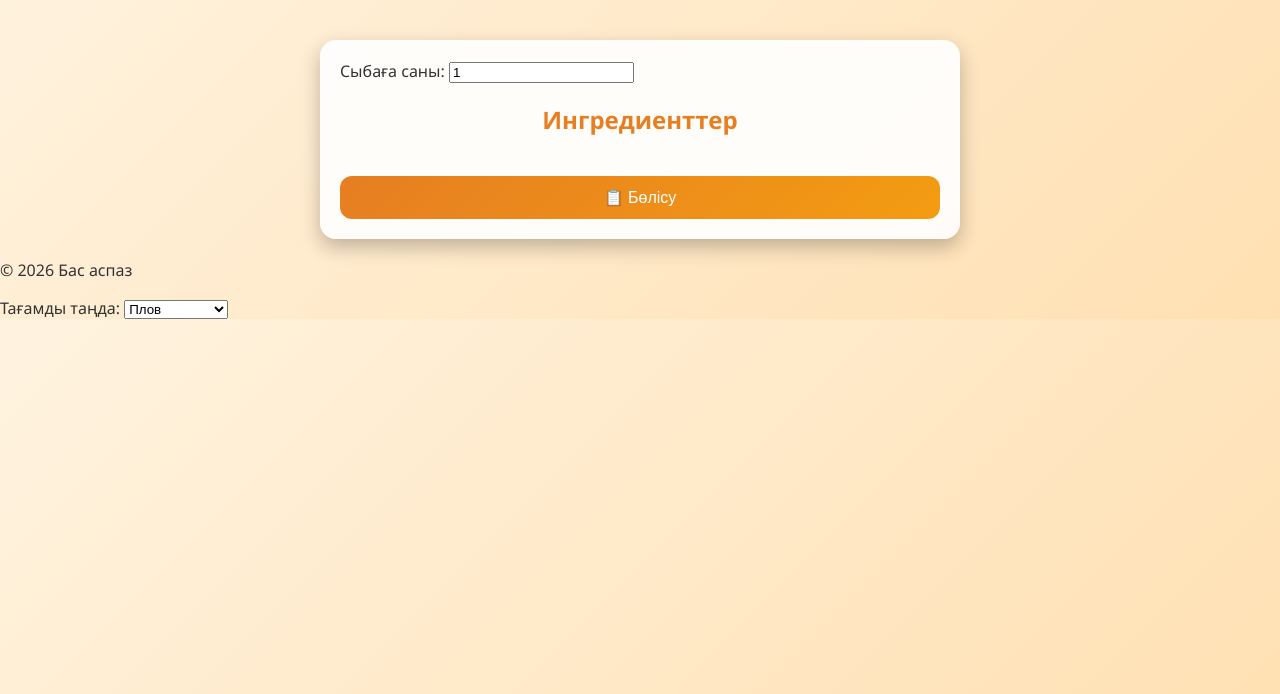
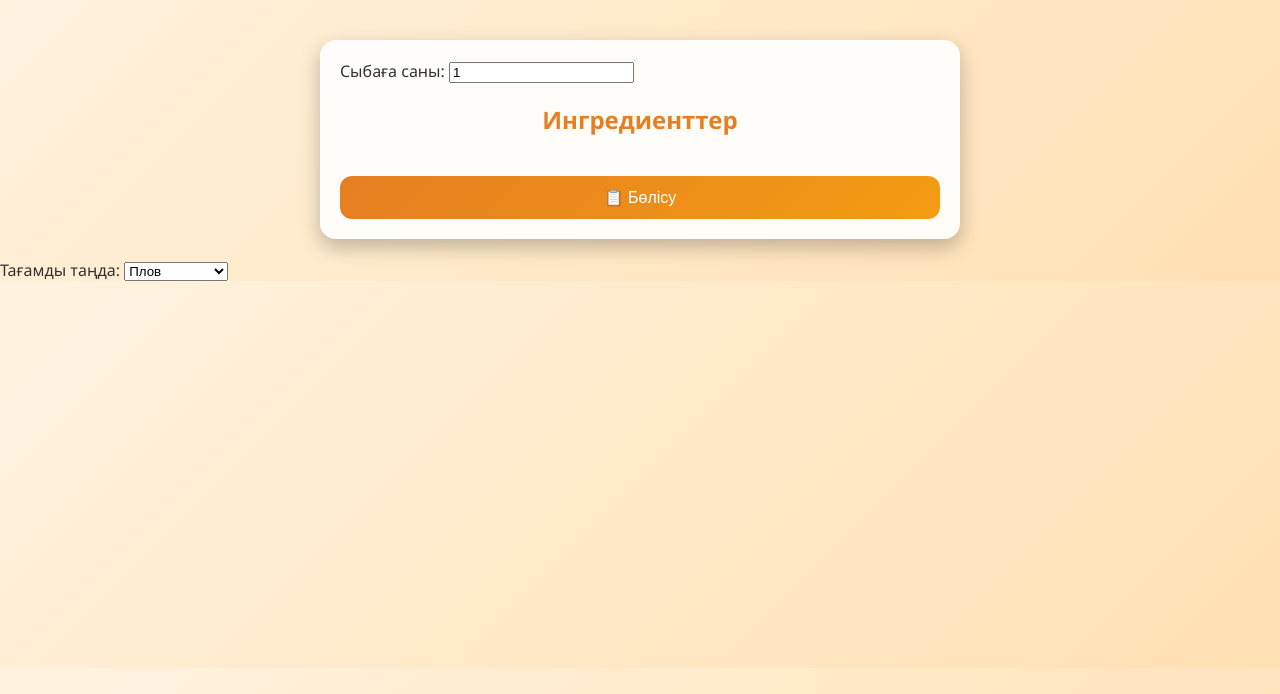
Before and after one commit to n51400520-commits/cook, a plain HTML site: page index.html in a window 1280 px wide. Shown: the part 106-800 px from the top of the page. Drawn offline with Linux system fonts and the light colour scheme.

Commit message:
Update index.html

```diff
--- a/index.html
+++ b/index.html
@@ -26,10 +26,6 @@
       <button id="shareBtn">📋 Бөлісу</button>
     </section>
   </main>
-
-  <footer>
-    <p>© 2026 Бас аспаз</p>
-  </footer>
 <section>
   <label for="dish">Тағамды таңда:</label>
   <select id="dish">
```
